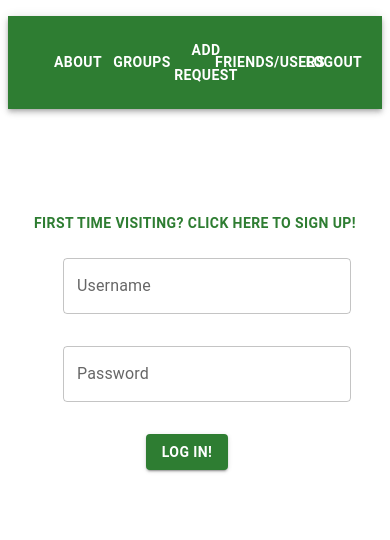
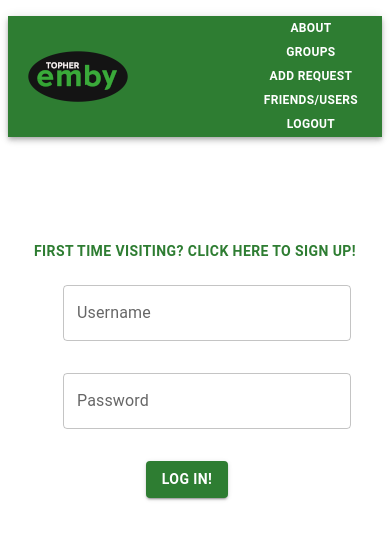
Before and after one commit to Topher2014/TopherEmby, a React (Create React App) app in the folder client/: page / in a window 390 px wide. Shown: the top 540 px of the page. Built offline with nearby package versions, Linux system fonts and the light colour scheme; no server answers.

Commit message:
mobile styling

```diff
--- a/client/src/Components/Header.js
+++ b/client/src/Components/Header.js
@@ -22,16 +22,10 @@ const useStyles = makeStyles({
     },
   });
 
-function Header() {
+function Header({theme}) {
     const classes = useStyles();
   return (
-  <div className={classes.header} style={{ backgroundImage: `url(${TopherEmby})` }}>
-  <div className="hero-overlay bg-opacity-60"></div>
-  <div className="hero-content text-center text-neutral-content">
-    <div className="max-w-md">
-    </div>
-  </div>
-</div>
+  <div className={classes.header} style={{ backgroundImage: `url(${TopherEmby})` }}/>
   );
 }
 
--- a/client/src/Components/Nav.js
+++ b/client/src/Components/Nav.js
@@ -1,5 +1,5 @@
 import {useHistory} from 'react-router-dom'
-import {AppBar, Toolbar, Button, Box} from '@mui/material'
+import {AppBar, Toolbar, Button, Box, Stack} from '@mui/material'
 import TopherEmby from '../Images/TopherEmby.png'
 
 function Nav({updateUser}) {
@@ -18,13 +18,17 @@ function Nav({updateUser}) {
     return (
         <Box sx={{bgcolor: 'primary.secondary'}}>
             <AppBar position='sticky' sx={{marginTop: 2}}>
-            <Toolbar sx={{justifyContent: 'flex-end'}} >
-            <Button sx={{color: 'primary.contrastText', marginRight: '40%'}} startIcon={<img src={TopherEmby} alt={'TopherEmby'} style={{marginTop: '-14px', marginBottom: '-14px'}} />} onClick={() => history.push('/')} > </Button>
-                <Button sx={{color: 'primary.contrastText', marginLeft: '0px'}} onClick={() => history.push('/about')} > About </Button>
-                <Button sx={{color: 'primary.contrastText', marginRight: '0px'}} onClick={() => history.push('/groups')} >  Groups </Button>
-                <Button sx={{color: 'primary.contrastText', marginRight: '0px'}} onClick={() => history.push('/addrequest')} >  Add Request </Button>
-                <Button sx={{color: 'primary.contrastText', marginLeft: '0px'}} onClick={() => history.push('/friendsusers')} >  Friends/Users </Button>
-                <Button sx={{color: 'primary.contrastText', marginLeft: '0px'}} onClick={handleLogout} >  Logout  </Button>
+            <Toolbar sx={{justifyContent: 'space-between'}} >
+                <Box sx={{flexGrow: 1}}>
+                    <Button sx={{color: 'primary.contrastText'}} startIcon={<img src={TopherEmby} alt={'TopherEmby'} style={{marginTop: '-14px', marginBottom: '-14px'}} />} onClick={() => history.push('/')} > </Button>
+                </Box>
+            <Box sx={{display: 'flex',flexWrap: 'wrap',flexDirection: {xs:'column', sm:'row'}}}>
+                <Button sx={{color: 'primary.contrastText', fontSize: {xs:'12px',sm:'14px'}, my:.2,py:0}} onClick={() => history.push('/about')} > About </Button>
+                <Button sx={{color: 'primary.contrastText', fontSize: {xs:'12px',sm:'14px'}, my:.2,py:0}} onClick={() => history.push('/groups')} >  Groups </Button>
+                <Button sx={{color: 'primary.contrastText', fontSize: {xs:'12px',sm:'14px'}, my:.2,py:0}} onClick={() => history.push('/addrequest')} >  Add Request </Button>
+                <Button sx={{color: 'primary.contrastText', fontSize: {xs:'12px',sm:'14px'}, my:.2,py:0}} onClick={() => history.push('/friendsusers')} >  Friends/Users </Button>
+                <Button sx={{color: 'primary.contrastText', fontSize: {xs:'12px',sm:'14px'}, my:.2,py:0}} onClick={handleLogout} >  Logout  </Button>
+            </Box>
             </Toolbar>
             </AppBar>
         </Box>
--- a/client/src/index.js
+++ b/client/src/index.js
@@ -17,7 +17,6 @@ import ReactDOM from 'react-dom/client';
 import App from './App';
 import { BrowserRouter } from 'react-router-dom';
 import { createTheme, ThemeProvider } from '@mui/material/styles';
-
 
 const root = ReactDOM.createRoot(document.getElementById('root'));
 const theme = createTheme({
```
